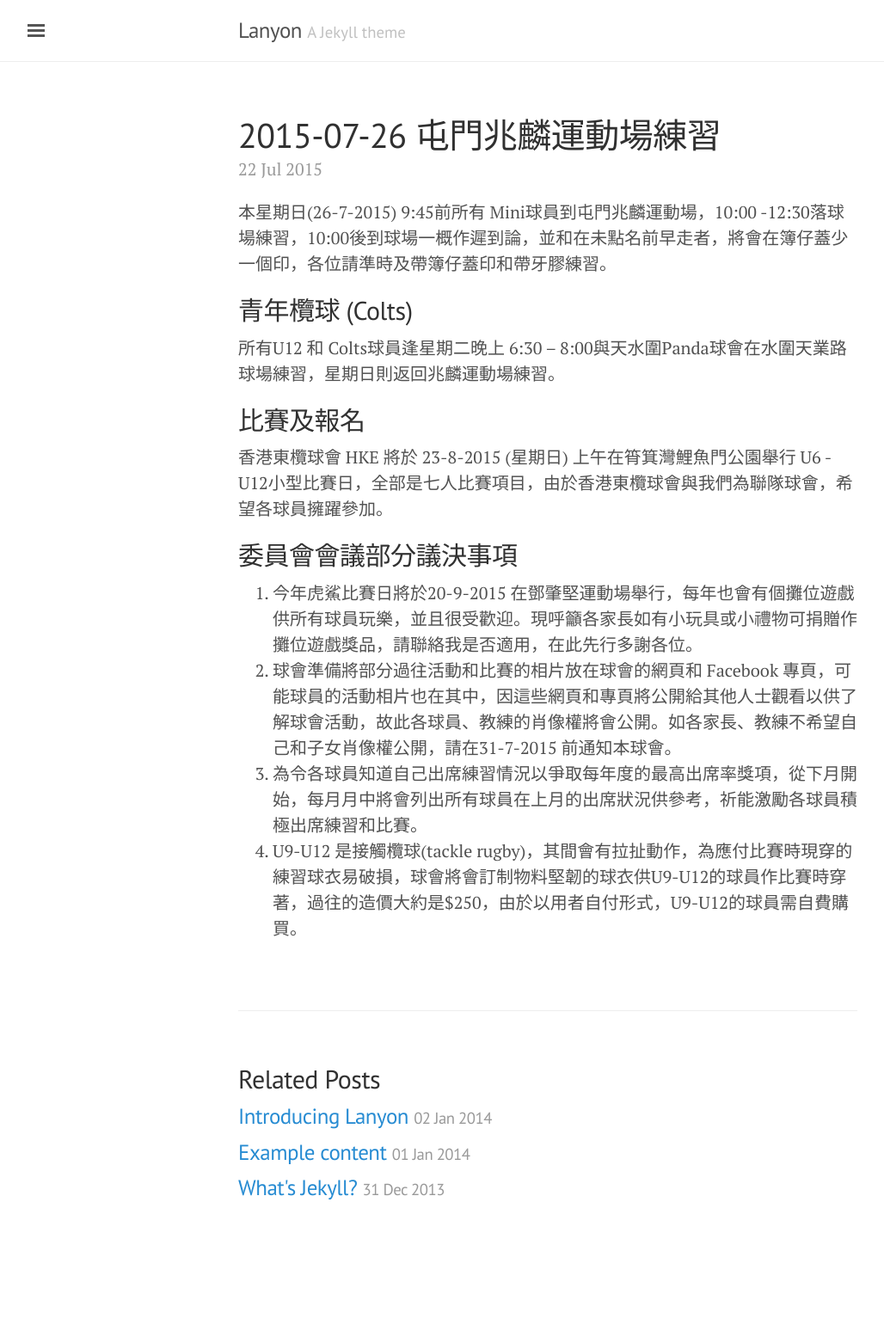
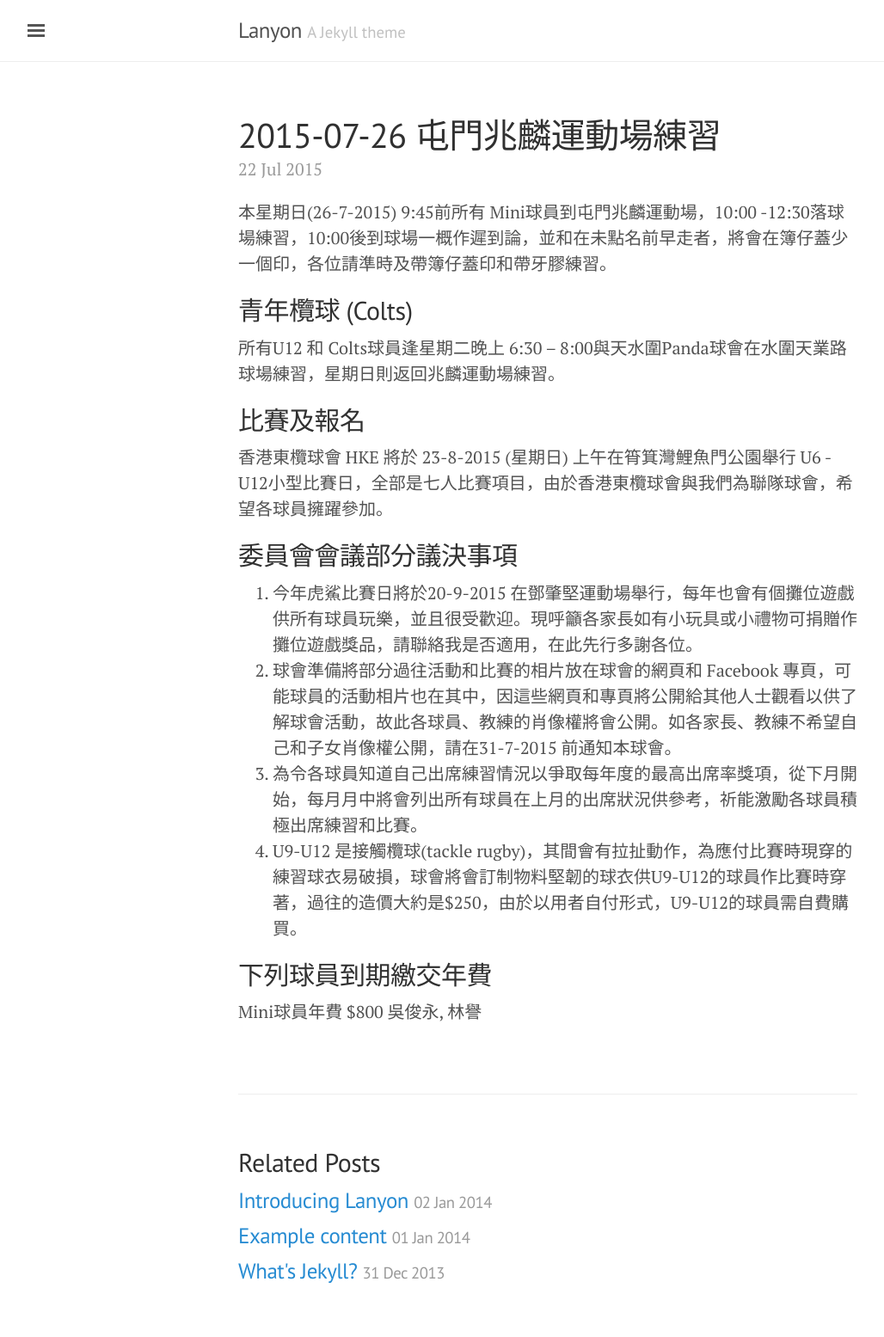
Before and after one commit to tmsharks/tmsharks.github.io, a Jekyll site: the page built from _posts/2015-07-22-Note.md, in a window 1280 px wide. Shown: the whole page at 86% size, without its empty margins (3-1031 px from the left). Built offline with Jekyll 4.4.1, drawn with Linux system fonts in a browser that asks for light colours; before the commit the page ends 1457 px from its top, so only the background shows below that.

Commit message:
Contents added.

```diff
--- a/_posts/2015-07-22-Note.md
+++ b/_posts/2015-07-22-Note.md
@@ -19,3 +19,8 @@ title: 2015-07-26 屯門兆麟運動場練習
 1. 球會準備將部分過往活動和比賽的相片放在球會的網頁和 Facebook 專頁，可能球員的活動相片也在其中，因這些網頁和專頁將公開給其他人士觀看以供了解球會活動，故此各球員、教練的肖像權將會公開。如各家長、教練不希望自己和子女肖像權公開，請在31-7-2015 前通知本球會。
 1. 為令各球員知道自己出席練習情況以爭取每年度的最高出席率獎項，從下月開始，每月月中將會列出所有球員在上月的出席狀況供參考，祈能激勵各球員積極出席練習和比賽。
 1. U9-U12 是接觸欖球(tackle rugby)，其間會有拉扯動作，為應付比賽時現穿的練習球衣易破損，球會將會訂制物料堅韌的球衣供U9-U12的球員作比賽時穿著，過往的造價大約是$250，由於以用者自付形式，U9-U12的球員需自費購買。
+
+## 下列球員到期繳交年費
+
+Mini球員年費 $800
+吳俊永,  林譽
```
